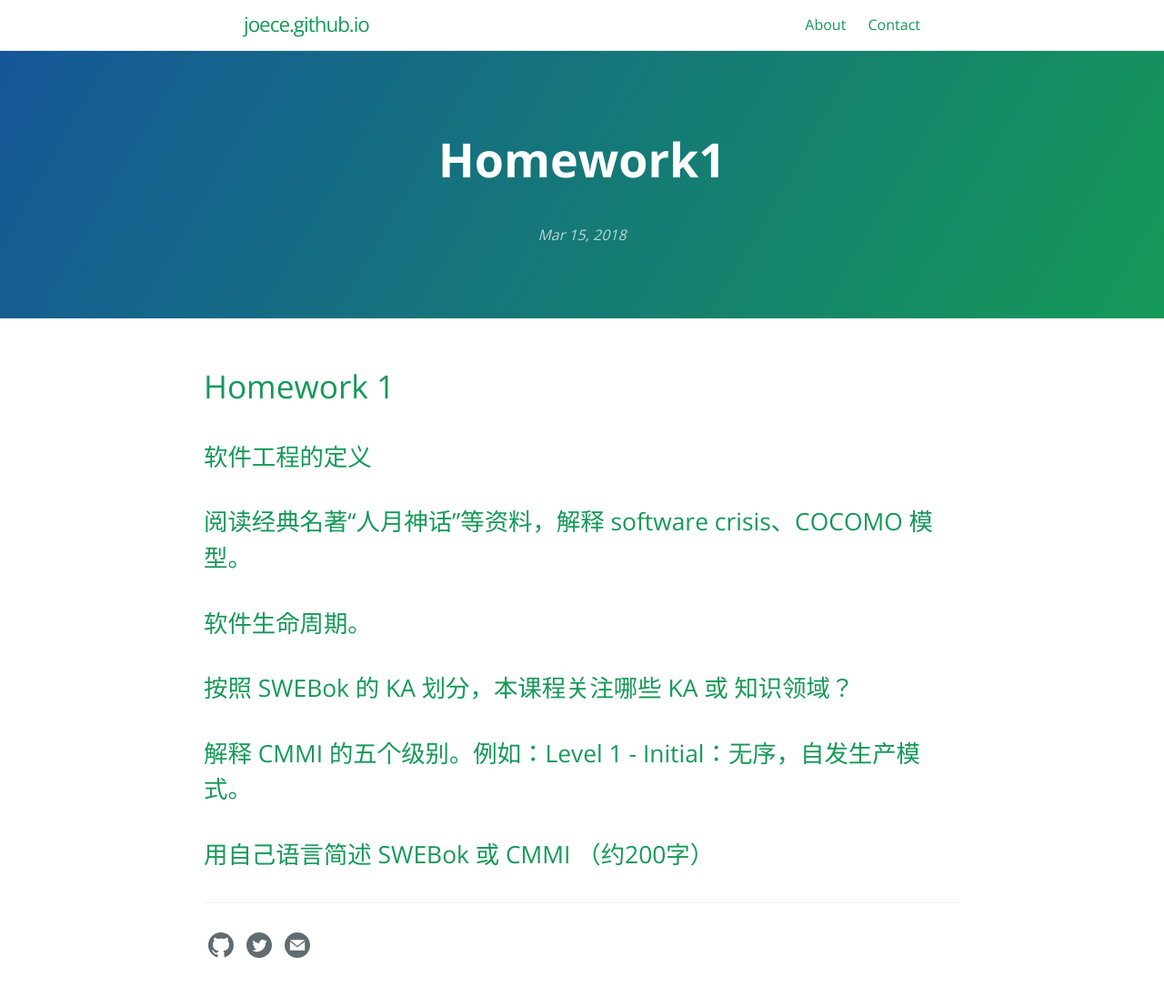
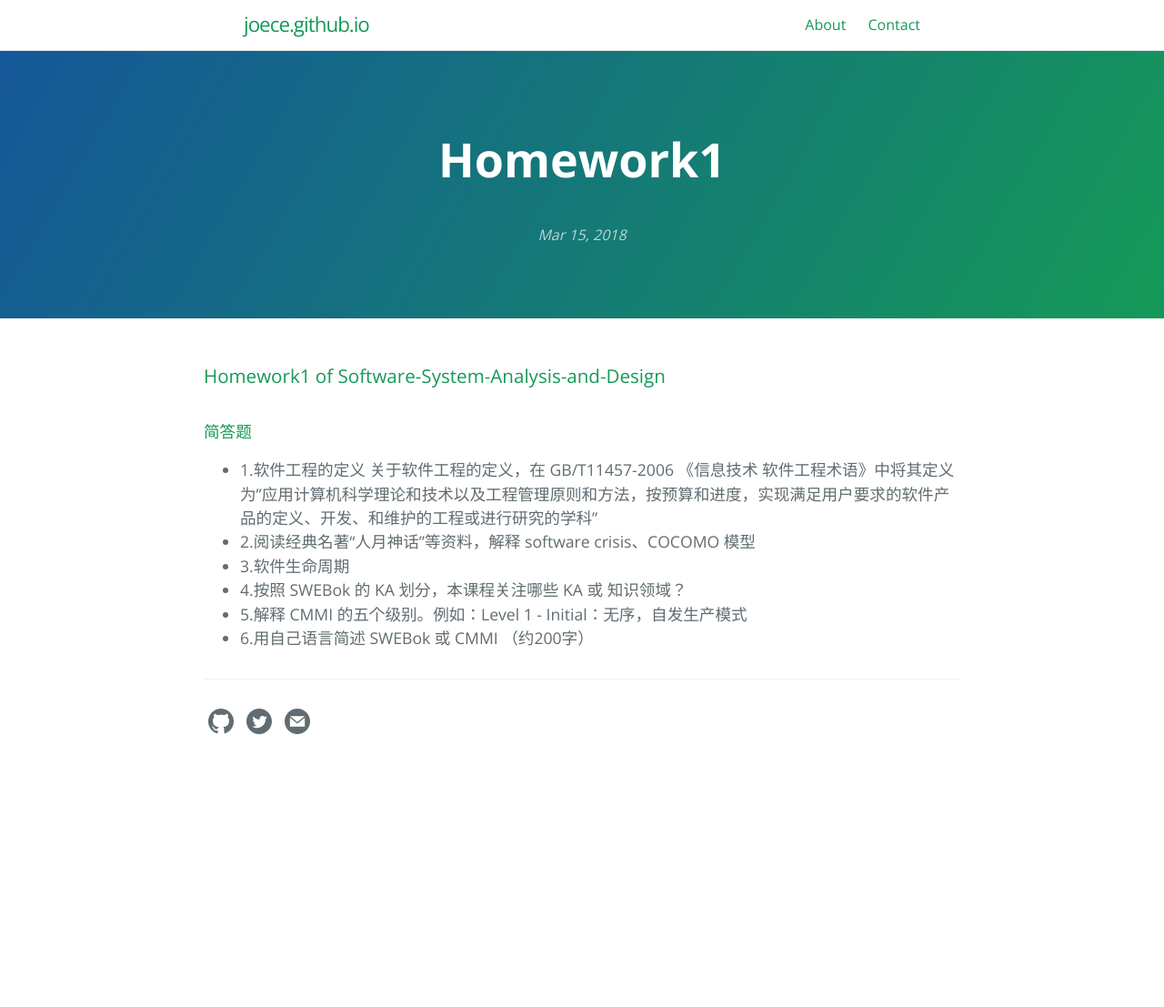
Before and after one commit to joece/joece.github.io, a Jekyll site: the page built from _posts/2018-03-15-Software-System-Analysis-and-Design-Homework1.md, in a window 1280 px wide. Shown: the whole page at 91% size. Built offline with Jekyll 4.4.1, drawn with Linux system fonts in a browser that asks for light colours; after the commit the page ends 900 px from its top, so only the background shows below that.

Commit message:
Update 2018-03-15-Software-System-Analysis-and-Design-Homework1.md

```diff
--- a/_posts/2018-03-15-Software-System-Analysis-and-Design-Homework1.md
+++ b/_posts/2018-03-15-Software-System-Analysis-and-Design-Homework1.md
@@ -2,11 +2,13 @@
 layout: post
 title: "Homework1"
 ---
-# Homework 1
+### Homework1 of Software-System-Analysis-and-Design
 
-## 软件工程的定义
-## 阅读经典名著“人月神话”等资料，解释 software crisis、COCOMO 模型。
-## 软件生命周期。
-## 按照 SWEBok 的 KA 划分，本课程关注哪些 KA 或 知识领域？
-## 解释 CMMI 的五个级别。例如：Level 1 - Initial：无序，自发生产模式。
-## 用自己语言简述 SWEBok 或 CMMI （约200字）
+#### 简答题
+- 1.软件工程的定义
+关于软件工程的定义，在 GB/T11457-2006 《信息技术 软件工程术语》中将其定义为"应用计算机科学理论和技术以及工程管理原则和方法，按预算和进度，实现满足用户要求的软件产品的定义、开发、和维护的工程或进行研究的学科"
+- 2.阅读经典名著“人月神话”等资料，解释 software crisis、COCOMO 模型
+- 3.软件生命周期
+- 4.按照 SWEBok 的 KA 划分，本课程关注哪些 KA 或 知识领域？
+- 5.解释 CMMI 的五个级别。例如：Level 1 - Initial：无序，自发生产模式
+- 6.用自己语言简述 SWEBok 或 CMMI （约200字）
```
